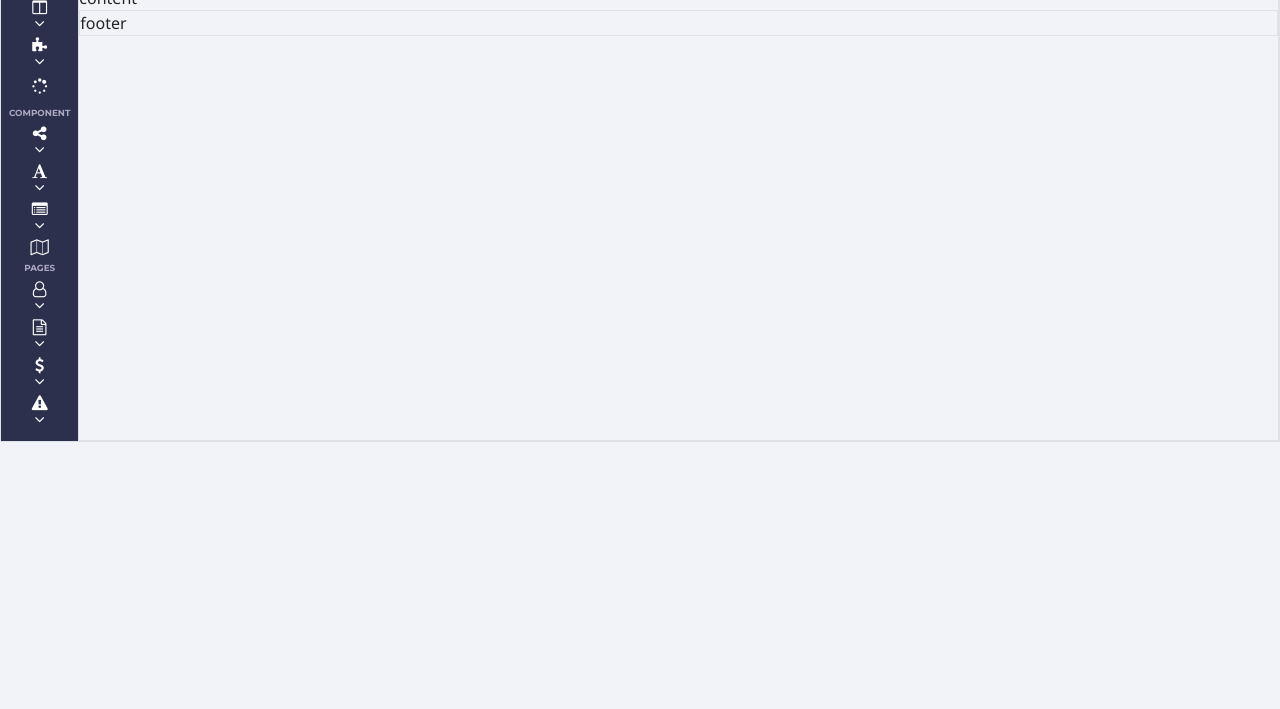
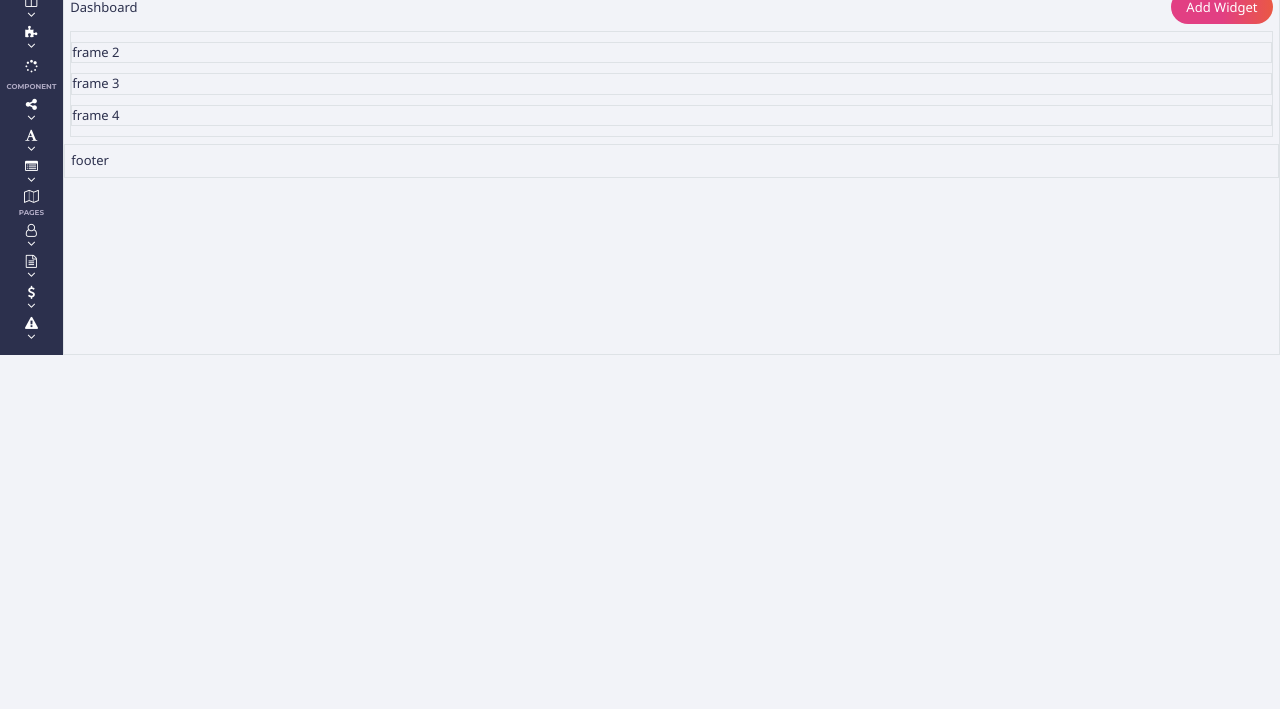
Before and after one commit to hanh202/psdconvertHTML, a plain HTML site: page dashboard/index.html in a window 1280 px wide. Shown: the part 91-800 px from the top of the page. Drawn offline with nearby package versions, Linux system fonts and the light colour scheme.

Commit message:
update dashboard

```diff
--- a/dashboard/index.html
+++ b/dashboard/index.html
@@ -1,5 +1,6 @@
 <!DOCTYPE html>
 <html lang="en">
+
 <head>
   <meta charset="UTF-8" />
   <meta name="viewport" content="width=device-width, initial-scale=1.0" />
@@ -7,17 +8,12 @@
   <meta name="author" content="LTH" />
   <title>Document</title>
 
-    <link
-      href="https://fonts.googleapis.com/css?family=Montserrat:400,500,600,700,800|Noto+Sans:400,700"
-      rel="stylesheet"
-    />
+  <link href="https://fonts.googleapis.com/css?family=Montserrat:400,500,600,700,800|Noto+Sans:400,700" rel="stylesheet" />
   <link rel="stylesheet" href="../lib/css/bootstrap.min.css" />
-    <link
-      rel="stylesheet"
-      href="../lib/font-awesome-4.7.0/css/font-awesome.css"
-    />
+  <link rel="stylesheet" href="../lib/font-awesome-4.7.0/css/font-awesome.css" />
   <link rel="stylesheet" href="./style.css" />
 </head>
+
 <body>
   <!-- top -->
   <div class="top d-flex align-items-center bg-white flex-wrap">
@@ -35,11 +31,7 @@
         <i class="fa fa-bell-o" aria-hidden="true"></i>
       </div>
       <div class="user">
-          <img
-            src="../images/dashboad-user.png"
-            class="rounded-circle"
-            alt=""
-          />
+        <img src="../images/dashboad-user.png" class="rounded-circle" alt="" />
       </div>
       <div class="openslidebar">
         <i class="fa fa-ellipsis-h" aria-hidden="true"></i>
@@ -48,7 +40,7 @@
   </div>
 
   <!-- body -->
-    <div class="body border d-flex">
+  <div class="body d-flex">
     <!-- nav-slidebar -->
     <div class="nav-slidebar d-flex flex-column text-center">
       <div class="nav-slidebar-frame m-2">
@@ -117,13 +109,71 @@
 
     <div class="content-frame border flex-fill">
       <!-- content -->
-        <div class="content">content</div>
-
-        <!-- footer -->
-        <div class="footer border">footer</div>
+      <div class="content">
+        <div class="content-body m-2">
+          <div class="page-title my-3 d-flex">
+            <div class="text">Dashboard</div>
+            <div class="tools ml-auto">
+              <a href="#" class="button">Add Widget</a>
             </div>
           </div>
 
+          <div class="widgets border">
+            <!-- <div class="widgets-frame widgets1 border d-flex">
+              <div class="col-md-3 widgets1-left border pl-0 h-100">
+                <div class="hit-rate px-2 bg-white" style="position: relative">
+                  <h6 class="font-weight-bold pt-3">Hit Rate</h6>
+                  <div class="canvas">
+                    <canvas id="chart1" class="chart h-100 w-100"></canvas>
+                  </div>
+
+                </div>
+                <div class="happy-customers mt-3 px-2" style="position: relative">
+                  <h6 class="font-weight-bold text-white pt-3">Happy Cutomers</h6>
+                  <div class="canvas">
+                    <canvas id="chart2" class="chart h-100 w-100"></canvas>
+                  </div>
+                </div>
+              </div>
+              <div class="col-md-9 widgets1-right bg-white border p-0">
+                <div class="title-frame d-flex">
+                  <div class="title mr-auto">Delivered orders</div>
+                  <div><a href="#" class="button2">View all</a></div>
+                </div>
+                <div class="content">
+                  <img src="../images/chartBar.png" class="w-100" alt="">
+                  <div class="chart border col-md-9">
+                    <div class="chart-frame h-100">
+                      <canvas id="chartBar" class="w-100 h-100"></canvas>
+                    </div>
+                  </div>
+                  <div class="total border col-md-3">total</div>
+                </div>
+              </div>
+            </div> -->
+
+            <div class="widgets-frame widgets2 border">frame 2</div>
+
+            <div class="widgets-frame widgets3 border">frame 3</div>
+
+            <div class="widgets-frame widgets4 border">frame 4</div>
+
+          </div>
+        </div>
+
+
+        <!-- footer -->
+        <div class="footer-frame border">
+          <div class="footer m-2">footer</div>
+        </div>
+      </div>
+
+
+    </div>
+
+
+    <script src="./node_modules/chart.js/dist/Chart.js"></script>
     <script src="./myjs.js"></script>
 </body>
+
 </html>
--- a/dashboard/style.css
+++ b/dashboard/style.css
@@ -10,7 +10,32 @@ html,
 body {
   font-family: 'Noto Sans', Arial, Helvetica, sans-serif;
   background: #f2f3f8;
+  color: #2c304d;
+  font-size: 13px;
 }
+
+/* style dung chung */
+a:hover{
+  text-decoration: none;
+}
+.button{
+  background: linear-gradient(to right, #e23f83, #e23f83 50%,#ea5844);
+  border-radius: 20px;
+  padding: 8px 15px;
+  color:white;
+}
+.title-frame{
+  padding: 10px;
+    margin: 10px 0;
+}
+.button2{
+  background: white;
+  border-radius: 20px;
+  padding: 8px 15px;
+  color: #2c304d;
+  box-shadow: 0 0 20px #ccc;
+}
+/* end style dung chung */
 
 /* style top */
 .top .toggle-button {
@@ -66,3 +91,19 @@ body {
 }
 
 /* end style nav-slidebar */
+
+
+/* style widgets-frame */
+.widgets .widgets-frame{
+  margin: 10px 0;
+}
+.widgets1-left>div{
+  height: 48%;
+}
+
+.widgets .widgets1 .happy-customers{
+  background: linear-gradient(135deg,#6859ea,#6acbe0);
+}
+/* style widgets-item1 */
+
+/* end style widgets-frame */
```
Also changed, not shown: dashboard/myjs.js (+109 -0 lines). Lines whose indentation alone changed are shown as unchanged.
